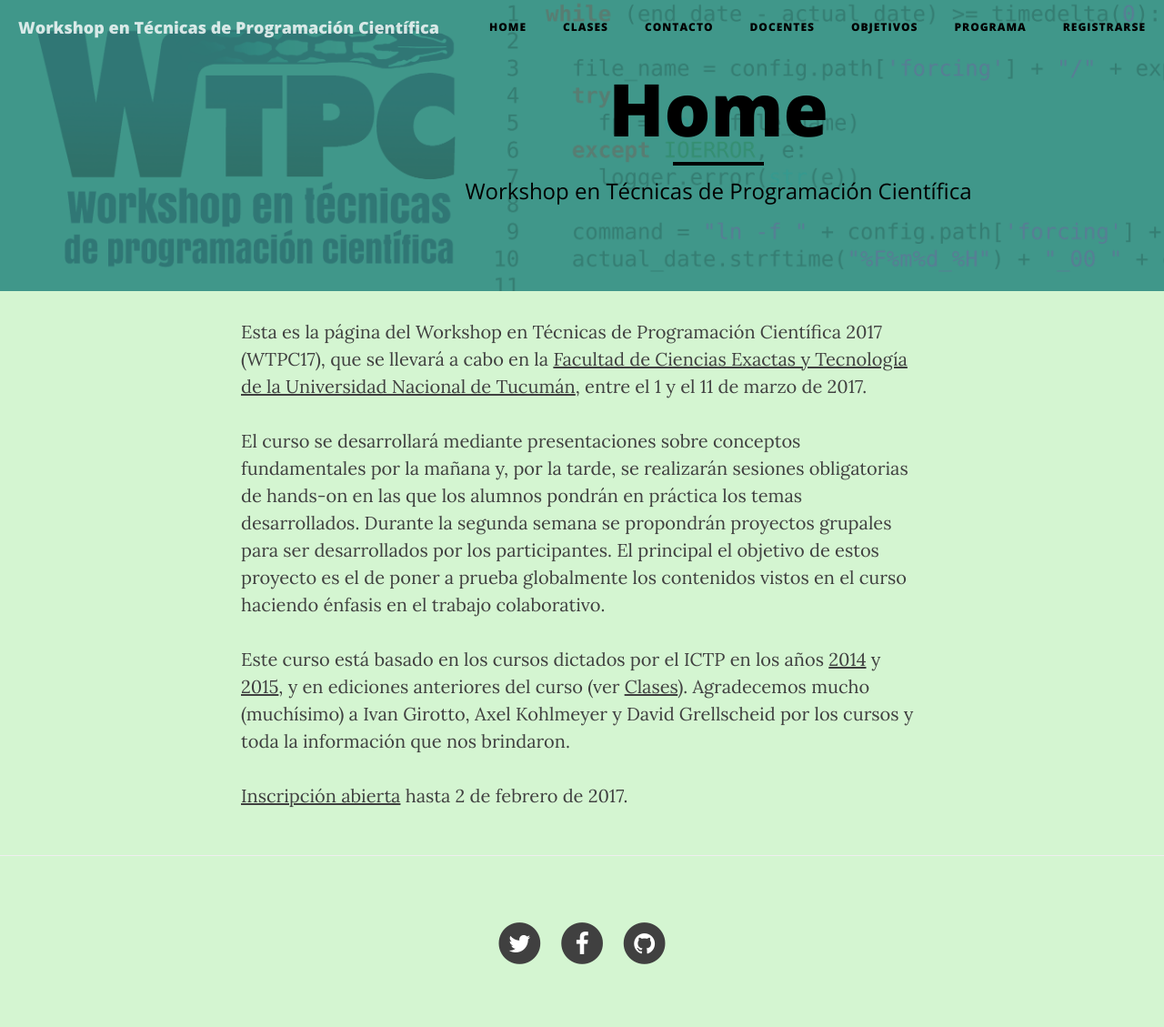
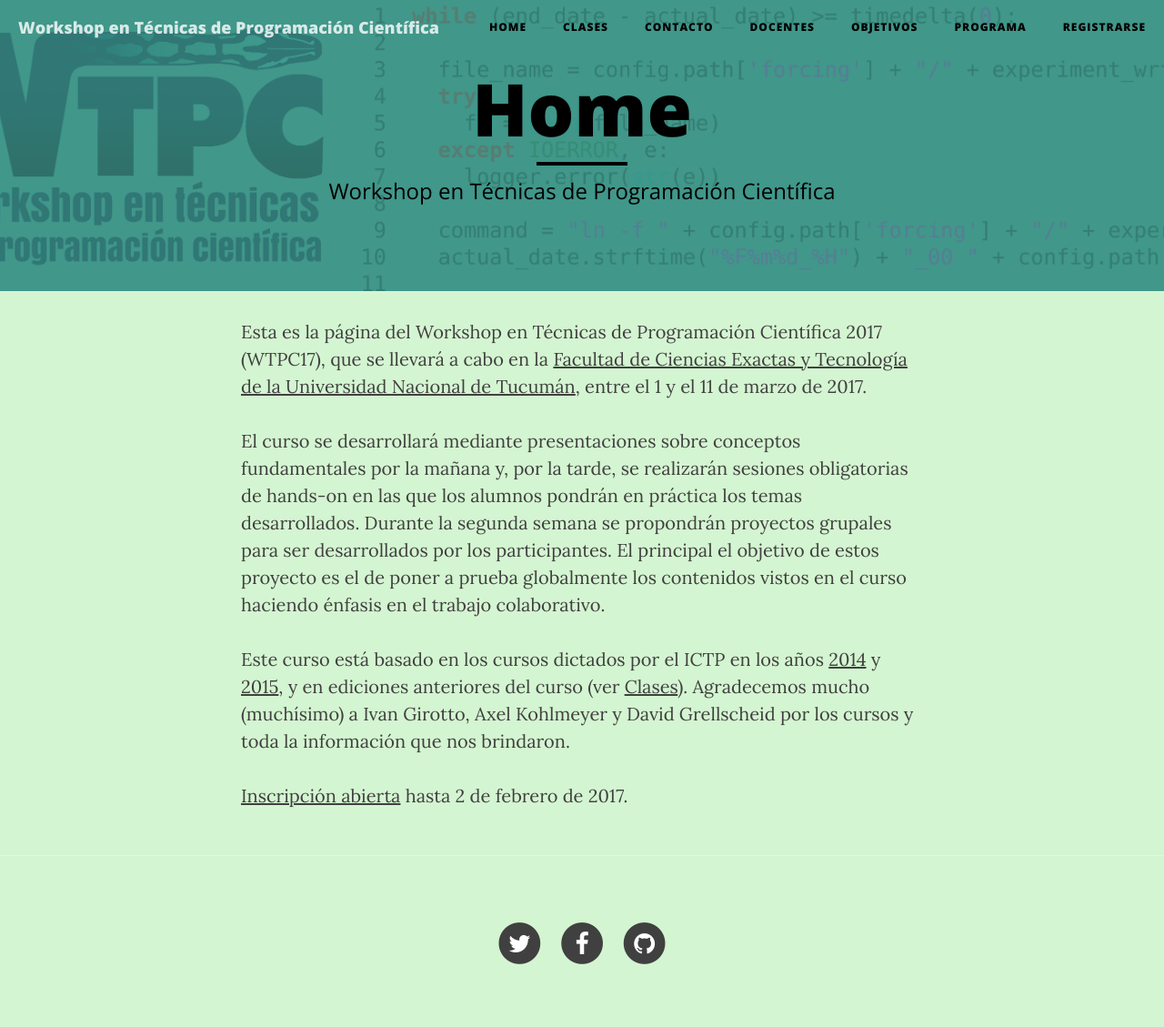
Before and after one commit to wtpc/wtpc.github.io, a Jekyll site: the page built from index.md, in a window 1280 px wide. Shown: the whole page at 91% size. Built offline with Jekyll 4.4.1, drawn with Linux system fonts in a browser that asks for light colours; nearby versions of some CDN libraries.

Commit message:
Tamano del header puesto como 'tamano del dispositivo'

```diff
--- a/_layouts/page.html
+++ b/_layouts/page.html
@@ -3,8 +3,8 @@ layout: default
 ---
 
 <!-- Page Header -->
-<!--<header class="intro-header" style="background-image: url('{{ site.baseurl }}/{% if page.header-img %}{{ page.header-img }}{% else %}{{ site.header-img }}{% endif %}'); width:device-width; text-align: center; min-height:150px;max-height:850px;">-->
-<header class="intro-header" style="background-image: url('{{ site.baseurl }}/{% if page.header-img %}{{ page.header-img }}{% else %}{{ site.header-img }}{% endif %}'); background-color:rgba(48,141,131,0.9);width:1580px; margin:0 auto; height:320px;">
+<header class="intro-header" style="background-image: url('{{ site.baseurl }}/{% if page.header-img %}{{ page.header-img }}{% else %}{{ site.header-img }}{% endif %}'); background-color:rgba(48,141,131,0.9); width:device-width; margin: 0 auto; height:320px;">
+<!--<header class="intro-header" style="background-image: url('{{ site.baseurl }}/{% if page.header-img %}{{ page.header-img }}{% else %}{{ site.header-img }}{% endif %}'); background-color:rgba(48,141,131,0.9);width:1580px; margin:0 auto; height:320px;">-->
     <div class="container">
         <div class="row">
             <div class="col-lg-8 col-lg-offset-2 col-md-10 col-md-offset-1">
```
